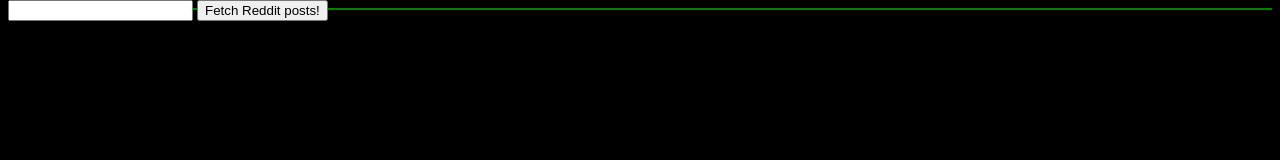
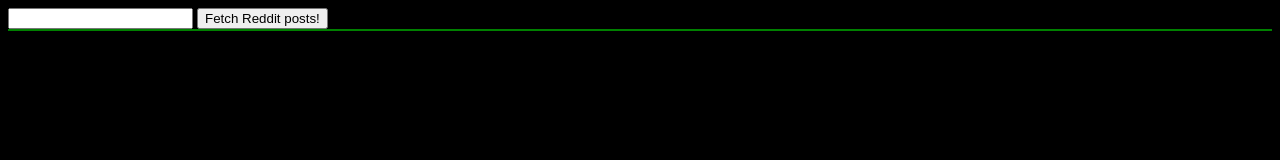
Before and after one commit to martinlaws/intro-to-ajax, a plain HTML site: page index.html in a window 1280 px wide. Drawn offline with nearby package versions, Linux system fonts and the light colour scheme.

Commit message:
latest code after 02/26 lecture

```diff
--- a/completeApp.js
+++ b/completeApp.js
@@ -31,7 +31,7 @@ const fetchAndRenderRedditPosts = () => {
 const formatRedditPosts = posts => {
   const markupArray = [];
 
-  for (post of posts) {
+  for (const post of posts) {
     const { title, permalink, thumbnail } = post.data;
 
     if (isThumbnailValid(thumbnail)) {
--- a/index.html
+++ b/index.html
@@ -28,11 +28,6 @@
         border: 1px solid green;
       }
 
-      header {
-        position: fixed;
-        top: 0;
-      }
-
       .error {
         color: red;
       }
```
